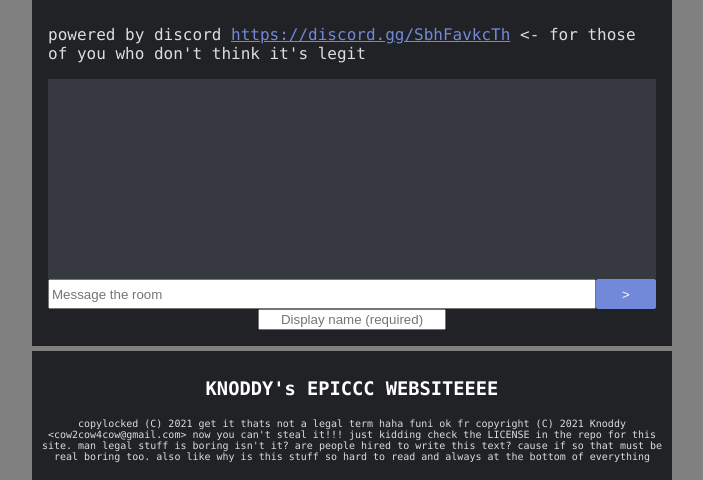
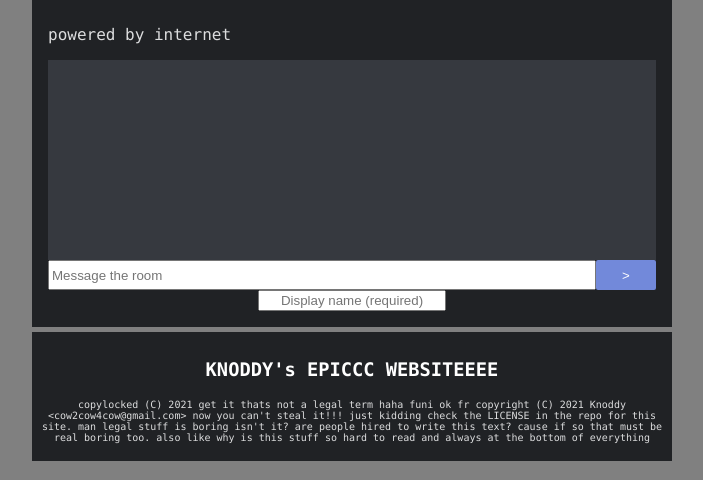
Before and after one commit to Cowation/Cowation.github.io, a plain HTML site: page fun.html in a window 1280 px wide. Shown: the part 510-990 px from the top of the page, without its empty margins (288-991 px from the left). Drawn offline with Linux system fonts and the light colour scheme; no server answers.

Commit message:
Update fun.html

```diff
--- a/fun.html
+++ b/fun.html
@@ -39,8 +39,7 @@
 	<div class="content" style="display: flex; flex-direction: column;">
 		<h1>CHAT BOX</h1>
 		<p>
-			powered by discord <a href="https://discord.gg/SbhFavkcTh">https://discord.gg/SbhFavkcTh</a> &lt;-
-			for those of you who don't think it's legit
+			powered by internet
 		</p>
 		<div id="chat-box">
 
```
